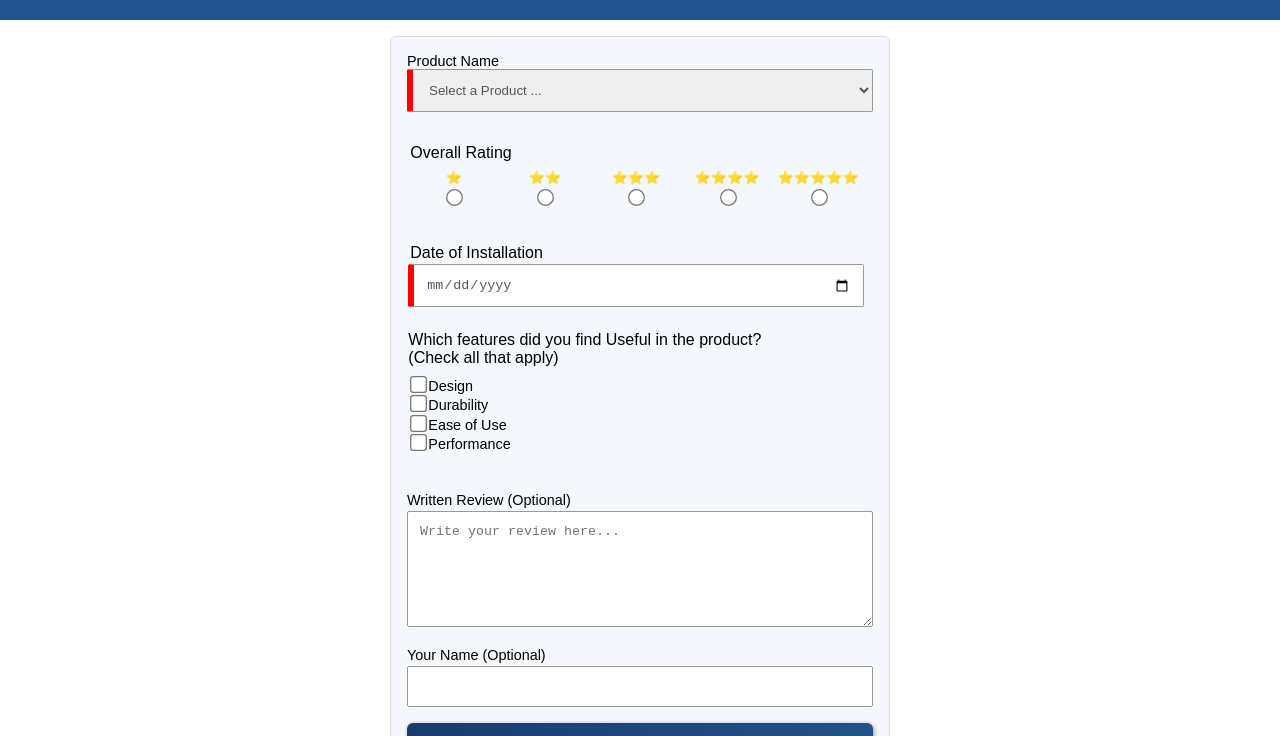
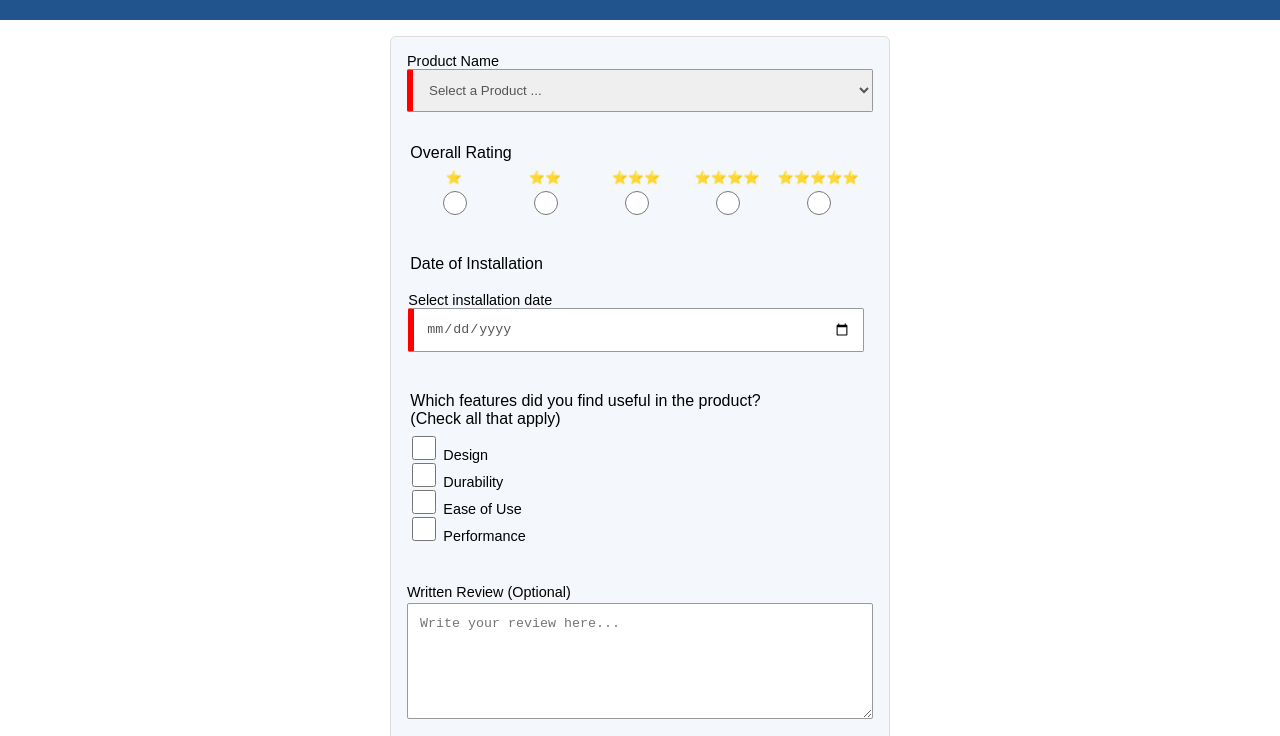
Before and after one commit to freddyjoseR/wdd131, a plain HTML site: page week05/form.html in a window 1280 px wide. Shown: the part 63-799 px from the top of the page. Drawn offline with Linux system fonts and the light colour scheme.

Commit message:
correction based on lighthouse audit

```diff
--- a/week05/form.html
+++ b/week05/form.html
@@ -8,11 +8,12 @@
     <meta name="author" content="Freddy Rodriguez">
     <meta name="description" content="Page for creating user product review">
 
-     <link rel="preconnect" href="https://fonts.googleapis.com">
+    <link rel="preconnect" href="https://fonts.googleapis.com">
     <link rel="preconnect" href="https://fonts.gstatic.com" crossorigin>
-    <link href="https://fonts.googleapis.com/css2?family=Open+Sans:ital,wght@0,300..800;1,300..800&family=Poppins:ital,wght@0,100;0,200;0,300;0,400;0,500;0,600;0,700;0,800;0,900;1,100;1,200;1,300;1,400;1,500;1,600;1,700;1,800;1,900&family=Roboto:ital,wght@0,100..900;1,100..900&display=swap" rel="stylesheet">
+    <link href="https://fonts.googleapis.com/css2?family=Open+Sans:ital,wght@0,300..800;1,300..800&family=Poppins:wght@400;700&family=Roboto:wght@400;700&display=swap" rel="stylesheet">
 
-    <link rel="stylesheet" href="styles/form.css">
+    <link rel="preload" href="styles/form.css" as="style" onload="this.onload=null;this.rel='stylesheet'">
+    <noscript><link rel="stylesheet" href="styles/form.css"></noscript>
 </head>
 <body>
     <header>
@@ -33,28 +34,27 @@
                 <label><span class="stars">⭐⭐⭐</span><input type="radio" name="rating" value="3"></label>
                 <label><span class="stars">⭐⭐⭐⭐</span><input type="radio" name="rating" value="4"></label>
                 <label><span class="stars">⭐⭐⭐⭐⭐</span><input type="radio" name="rating" value="5"></label>
-
-                </div>
             </fieldset>
 
             <fieldset class="checkbox">
                 <legend>Date of Installation</legend>
-                 <input type="date" name="installDate" required>
-
-
-                <div>Which features did you find Useful in the product? <br>(Check all that apply)</div>
-                <label><input type="checkbox" name="feautures" value="Design">Design</label>
-                <label><input type="checkbox" name="feautures" value="Durability">Durability</label>
-                <label><input type="checkbox" name="feautures" value="Easy">Ease of Use</label>
-                <label><input type="checkbox" name="feautures" value="Performance">Performance</label>
+                <label for="installDate">Select installation date</label>
+                <input type="date" id="installDate" name="installDate" required>
 
             </fieldset>
 
+            <fieldset>
+                <legend>Which features did you find useful in the product? <br>(Check all that apply)</legend>
+                <label for="featureDesign"><input type="checkbox" id="featureDesign" name="features" value="Design"> Design</label>
+                <label for="featureDurability"><input type="checkbox" id="featureDurability" name="features" value="Durability"> Durability</label>
+                <label for="featureEase"><input type="checkbox" id="featureEase" name="features" value="Easy"> Ease of Use</label>
+                <label for="featurePerformance"><input type="checkbox" id="featurePerformance" name="features" value="Performance"> Performance</label>
+            </fieldset>
 
-            <label class="textEntry">Written Review (Optional)</label>
+            <label for="reviewText" class="textEntry">Written Review (Optional)</label>
             <textarea name="reviewText" id="reviewText" rows="6" placeholder="Write your review here..."></textarea>
 
-            <label class="userName">Your Name (Optional)</label>
+            <label for="userName" class="userName">Your Name (Optional)</label>
             <input type="text" name="userName" id="userName">
 
             <input type="submit" value="Post Review">
@@ -66,6 +66,6 @@
         <p>&copy; <span id="currentYear"></span>🐧 Freddy Jose Rodriguez 🐧 Trujillo, Venezuela. All rights reserved.</p>
         <p>Last Modification: <span id="lastModified"></span></p>
     </footer>
-    <script src="scripts/form.js"></script>
+    <script src="scripts/form.js" defer></script>
 </body>
 </html>
--- a/week05/styles/form.css
+++ b/week05/styles/form.css
@@ -79,11 +79,11 @@ main {
 }
 
 .stars {
-    font-size: 10px;
+    font-size: 1.2rem;
     padding-bottom: 0.4rem;
 }
 
-div {
+.checkbox legend {
     margin-top: 1.5rem;
     margin-bottom: .5rem ;
 }
@@ -108,7 +108,8 @@ div {
 }
 .rating input[type="radio"],
 .rwf1 input[type="checkbox"] {
-    transform: scale(1.3);
+    height: 24px;
+    width: 24px;
     margin-top: 0rem;
 }
 
```
Also changed, not shown: week05/review.html (+10 -4 lines).
